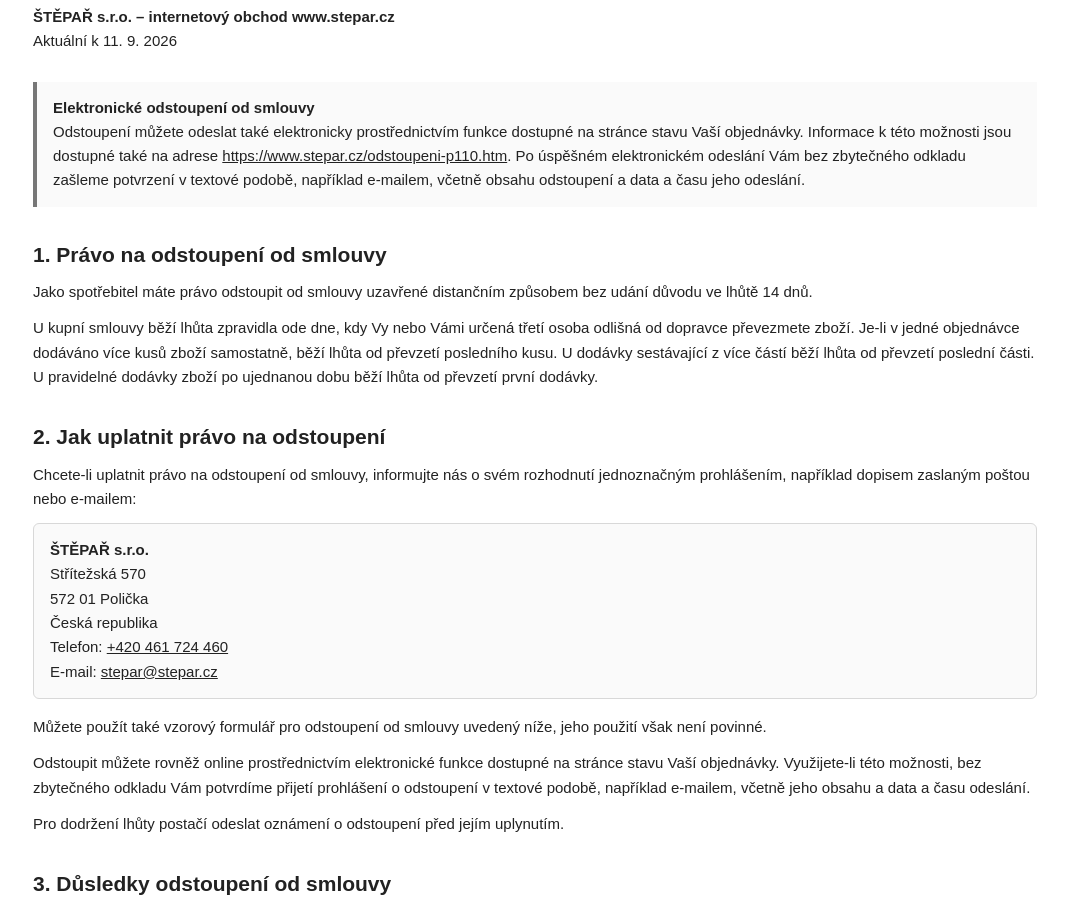
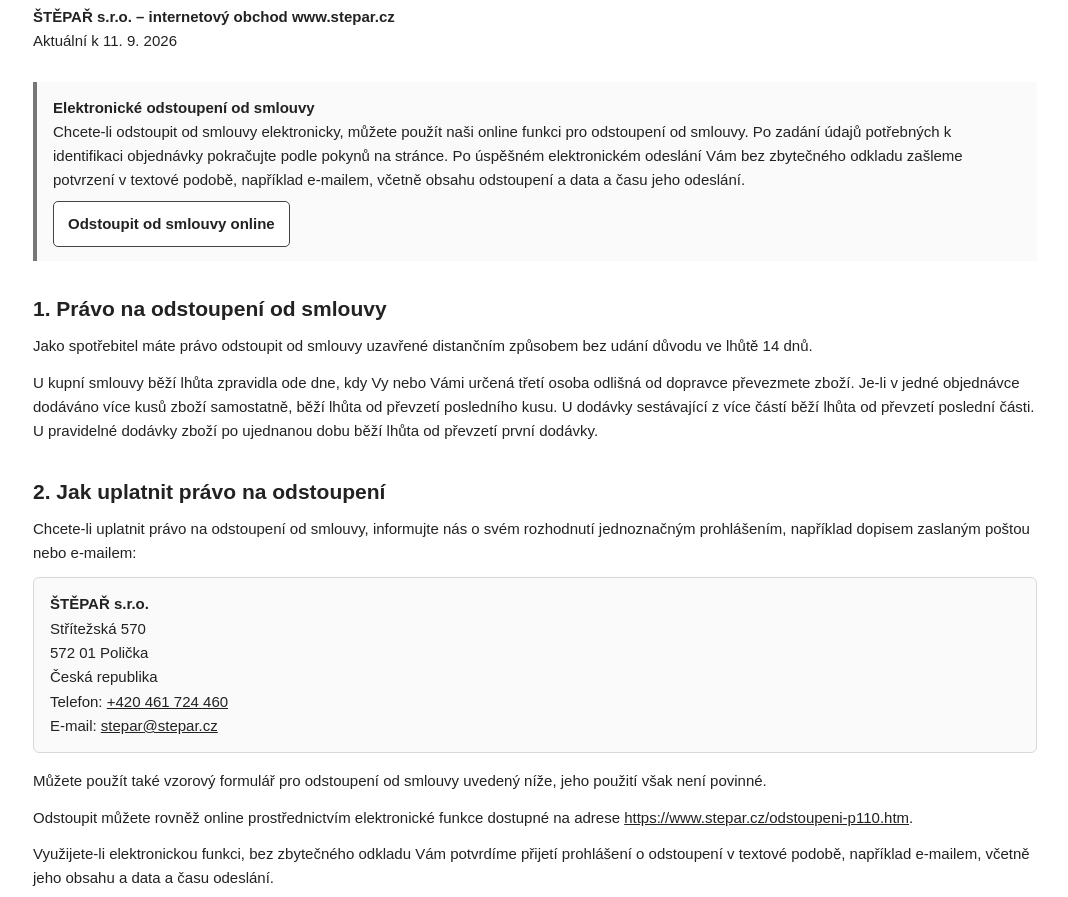
Before and after one commit to vaclavstepar/stepar-legal, a plain HTML site: page cz/otkaz-current.html in a window 1280 px wide. Shown: the part 63-960 px from the top of the page, without its empty margins (105-1173 px from the left). Drawn offline with Linux system fonts and the light colour scheme.

Commit message:
Add direct online withdrawal button to Czech notice

```diff
--- a/cz/otkaz-current.html
+++ b/cz/otkaz-current.html
@@ -19,6 +19,7 @@ li{margin:5px 0}
 .notice{padding:14px 16px;margin:12px 0 22px;border-left:4px solid #777;background:#fafafa}
 .formline{border-bottom:1px solid #999;min-height:28px;margin:4px 0 14px}
 a{color:inherit;text-decoration:underline}
+.action-link{display:inline-block;margin-top:8px;padding:10px 14px;border:1px solid #444;border-radius:5px;font-weight:700;text-decoration:none;background:#fff}
 @media(max-width:640px){.terms{padding:18px 12px 36px}h1{font-size:26px}h2{font-size:19px}}
 </style>
 </head>
@@ -35,7 +36,8 @@ Určeno pro www.stepar.cz.
 <p class="meta"><strong>ŠTĚPAŘ s.r.o. – internetový obchod www.stepar.cz</strong><br>Aktuální k 11. 9. 2026</p>
 
 <div class="notice"><strong>Elektronické odstoupení od smlouvy</strong><br>
-Odstoupení můžete odeslat také elektronicky prostřednictvím funkce dostupné na stránce stavu Vaší objednávky. Informace k této možnosti jsou dostupné také na adrese <a href="https://www.stepar.cz/odstoupeni-p110.htm" target="_top">https://www.stepar.cz/odstoupeni-p110.htm</a>. Po úspěšném elektronickém odeslání Vám bez zbytečného odkladu zašleme potvrzení v textové podobě, například e-mailem, včetně obsahu odstoupení a data a času jeho odeslání.</div>
+Chcete-li odstoupit od smlouvy elektronicky, můžete použít naši online funkci pro odstoupení od smlouvy. Po zadání údajů potřebných k identifikaci objednávky pokračujte podle pokynů na stránce. Po úspěšném elektronickém odeslání Vám bez zbytečného odkladu zašleme potvrzení v textové podobě, například e-mailem, včetně obsahu odstoupení a data a času jeho odeslání.<br>
+<a class="action-link" href="https://www.stepar.cz/odstoupeni-p110.htm" target="_top">Odstoupit od smlouvy online</a></div>
 
 <h2>1. Právo na odstoupení od smlouvy</h2>
 <p>Jako spotřebitel máte právo odstoupit od smlouvy uzavřené distančním způsobem bez udání důvodu ve lhůtě 14 dnů.</p>
@@ -50,7 +52,8 @@ Střítežská 570<br>
 Telefon: <a href="tel:+420461724460">+420 461 724 460</a><br>
 E-mail: <a href="mailto:stepar@stepar.cz">stepar@stepar.cz</a></div>
 <p>Můžete použít také vzorový formulář pro odstoupení od smlouvy uvedený níže, jeho použití však není povinné.</p>
-<p>Odstoupit můžete rovněž online prostřednictvím elektronické funkce dostupné na stránce stavu Vaší objednávky. Využijete-li této možnosti, bez zbytečného odkladu Vám potvrdíme přijetí prohlášení o odstoupení v textové podobě, například e-mailem, včetně jeho obsahu a data a času odeslání.</p>
+<p>Odstoupit můžete rovněž online prostřednictvím elektronické funkce dostupné na adrese <a href="https://www.stepar.cz/odstoupeni-p110.htm" target="_top">https://www.stepar.cz/odstoupeni-p110.htm</a>.</p>
+<p>Využijete-li elektronickou funkci, bez zbytečného odkladu Vám potvrdíme přijetí prohlášení o odstoupení v textové podobě, například e-mailem, včetně jeho obsahu a data a času odeslání.</p>
 <p>Pro dodržení lhůty postačí odeslat oznámení o odstoupení před jejím uplynutím.</p>
 
 <h2>3. Důsledky odstoupení od smlouvy</h2>
```
